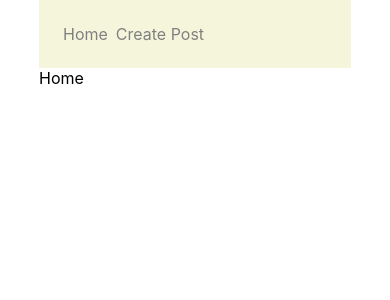
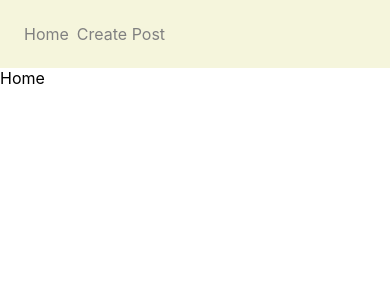
Before and after one commit to soubhagyasethy/write-up-now, a React (Create React App) app: page / in a window 390 px wide. Shown: the top 300 px of the page. Built offline with nearby package versions, Linux system fonts and the light colour scheme.

Commit message:
feat: added input functionality to create post

```diff
--- a/src/index.css
+++ b/src/index.css
@@ -79,7 +79,7 @@ input {
 
 textarea {
   border: 0.1em solid #e1e1e1;
-  height: 22em;
+  height: 17em;
   font-size: 0.9em;
   padding: 0.5em;
 }
@@ -95,3 +95,10 @@ textarea {
   margin-top: 1em;
   cursor: pointer;
 }
+
+/* responsiveness */
+@media only screen and (max-width: 600px) {
+  .container {
+    max-width: 100%;
+  }
+}
```
